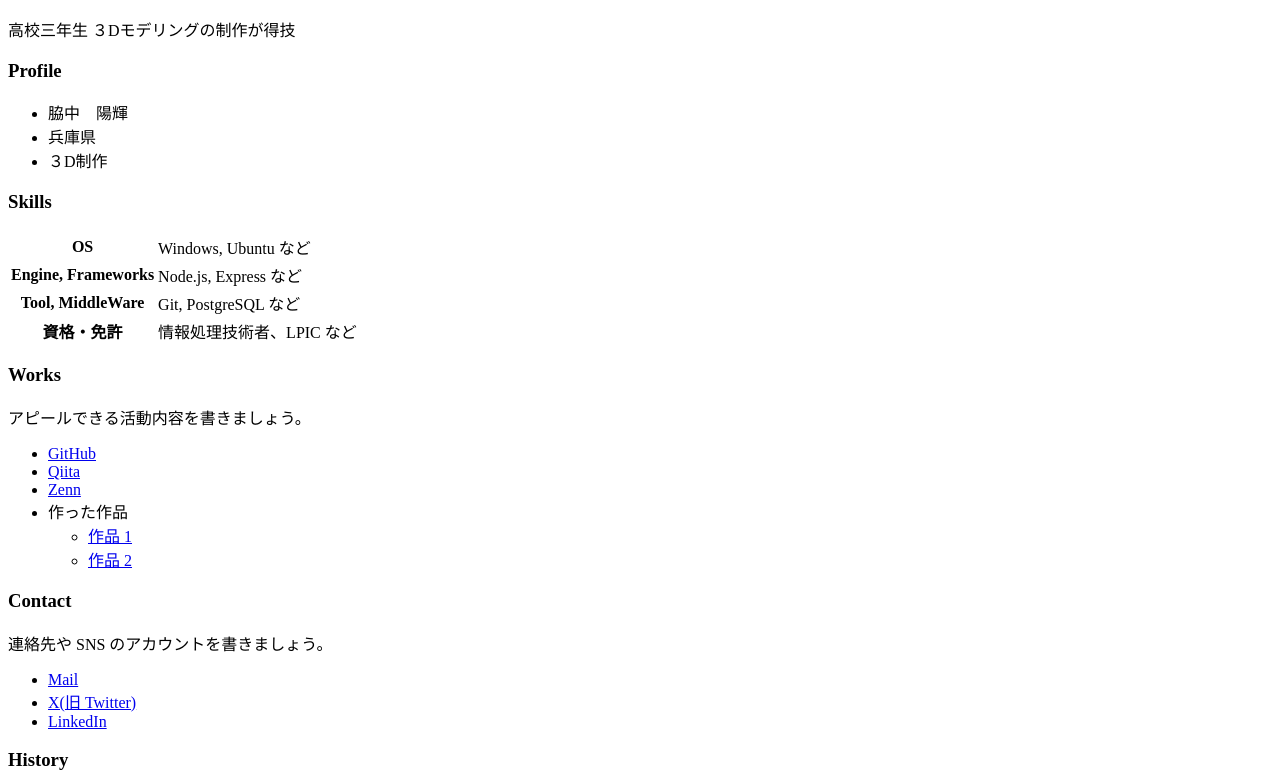
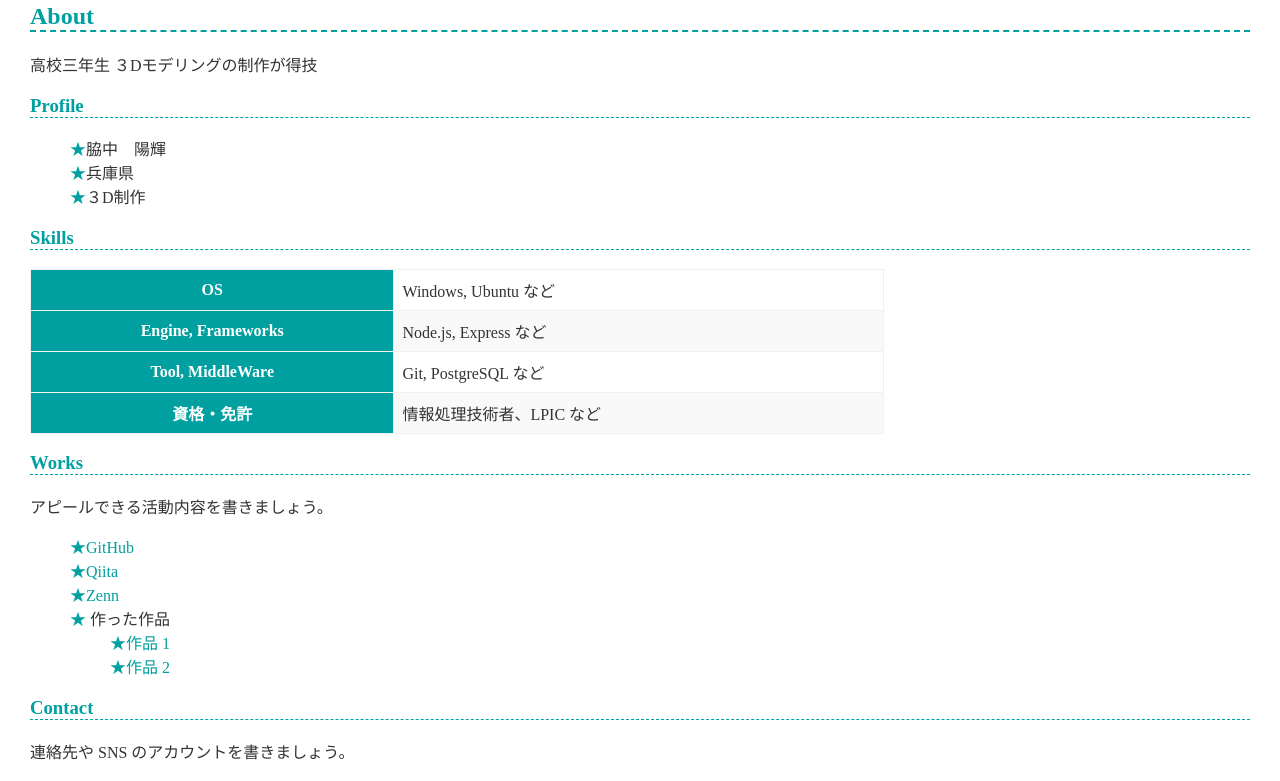
Before and after one commit to ZEIAN666/ZEIAN.github.io, a plain HTML site: page index.html in a window 1280 px wide. Shown: the part 110-891 px from the top of the page. Drawn offline with Linux system fonts and the light colour scheme.

Commit message:
CSSファイルを読み込む

```diff
--- a/index.html
+++ b/index.html
@@ -3,7 +3,7 @@
   <head>
     <meta charset="utf-8">
     <meta name="viewport" content="width=device-width, initial-scale=1">
-    <title>ポートフォリオ</title>
+     <link href="style.css" rel="stylesheet">    <title>ポートフォリオ</title>
   </head>
   <body>
     <h1>ZEIAN</h1>
```
